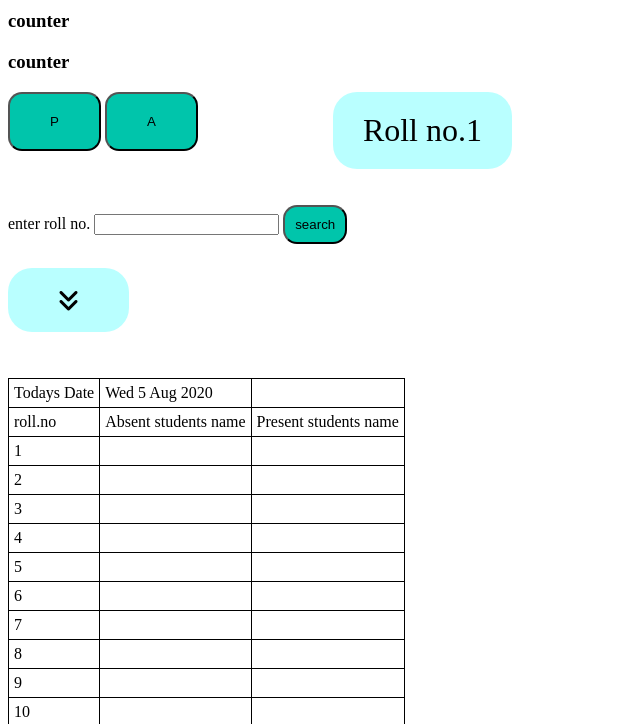
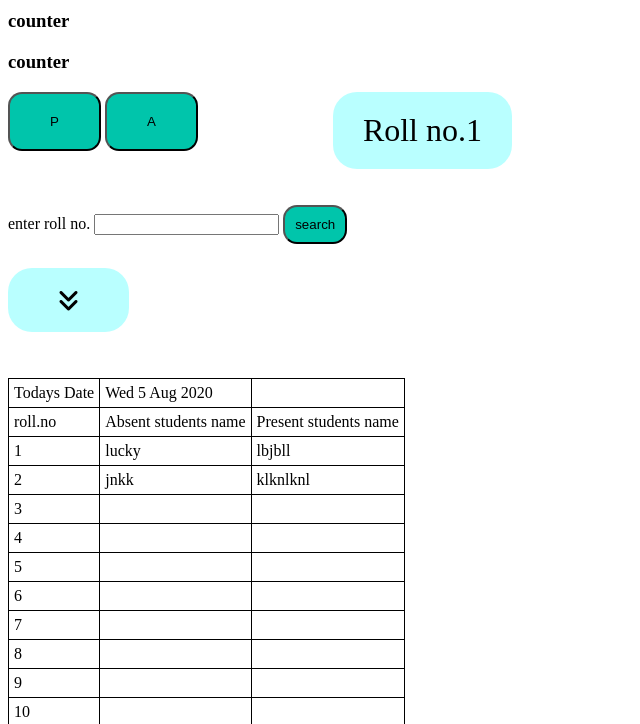
Before and after one commit to lucky0011198/lucky.github.io, a plain HTML site: page index.html in a window 1280 px wide. Shown: the part 76-800 px from the top of the page, without its empty margins (0-640 px from the left). Drawn offline with nearby package versions, Linux system fonts and the light colour scheme.

Commit message:
Update index.html

```diff
--- a/index.html
+++ b/index.html
@@ -425,13 +425,13 @@
       </tr>
       <tr>
         <td>1</td>
-        <td id="1"></td>
-        <td id="1s"></td>
+        <td id="1">lucky</td>
+        <td id="1s">lbjbll</td>
       </tr>
       <tr>
         <td>2</td>
-        <td id="2"></td>
-        <td id="2s"></td>
+        <td id="2">jnkk</td>
+        <td id="2s">klknlknl</td>
       </tr>
       <tr>
         <td>3</td>
```
